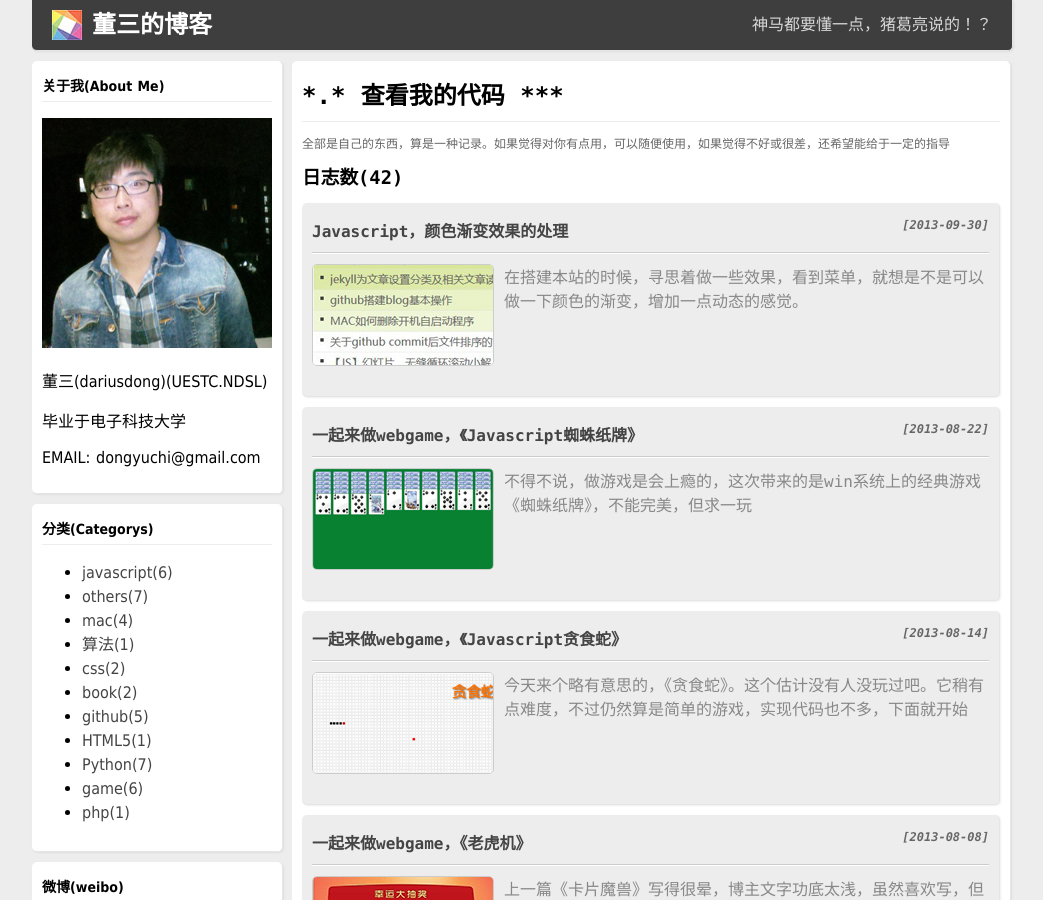
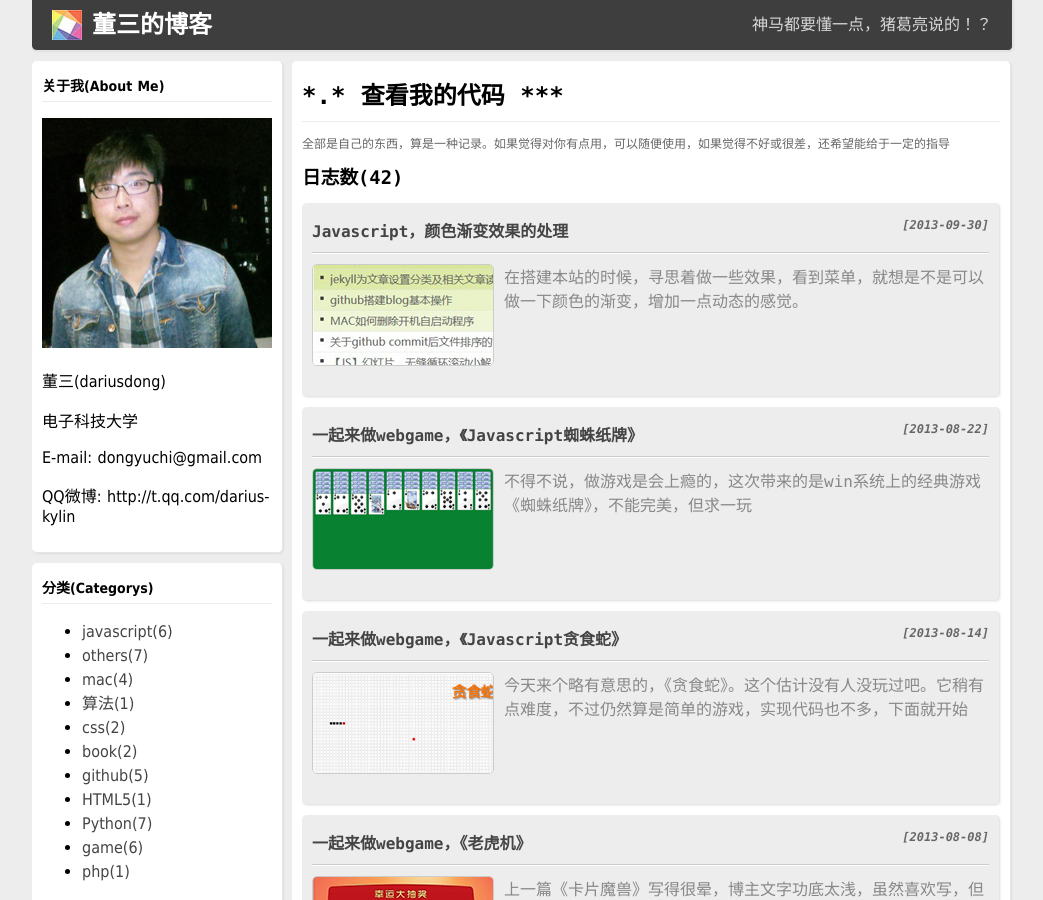
Before and after one commit to dariuskylin/blogs, a Jekyll site: the page built from index.html, in a window 1280 px wide and 900 px high. Shown: the whole window, without its empty margins (118-1161 px from the left). Built offline with Jekyll 4.4.1, drawn with Linux system fonts in a browser that asks for light colours; the list of posts is cut into pages by our own code; comment, search, counter and statistics services are not loaded; grey boxes are pictures that could not be loaded.

```diff
--- a/_includes/sidebar.html
+++ b/_includes/sidebar.html
@@ -3,9 +3,10 @@
         <p>
         	<img src="{{ site:url }}/images/ME.jpg" alt="me" />
         </p>
-        <p class="name">董三(dariusdong)(UESTC.NDSL)</p>
+        <p class="name">董三(dariusdong)</p>
         <p class="des">
-		毕业于电子科技大学
+		电子科技大学
 		</p>
-        <p>EMAIL: dongyuchi@gmail.com</p>
+        <p>E-mail: dongyuchi@gmail.com</p>
+        <p>QQ微博: http://t.qq.com/darius-kylin</p>
 </div>
```
